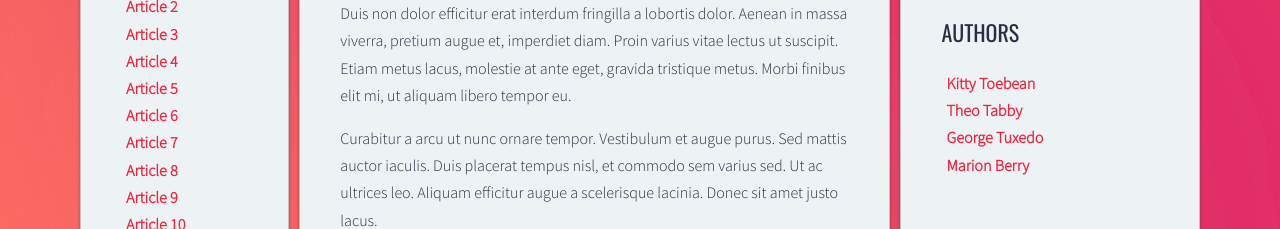
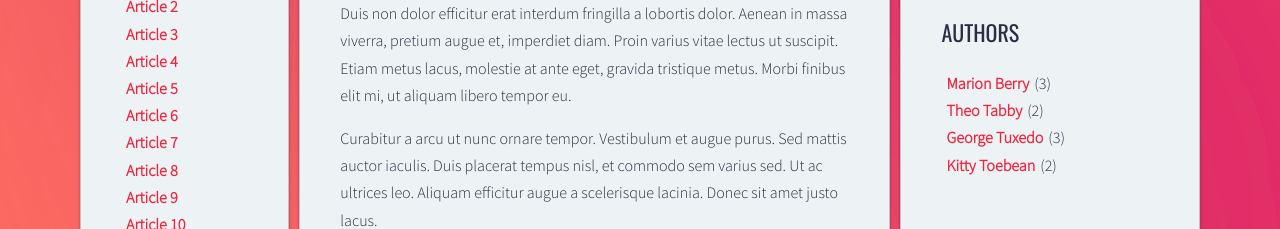
Before and after one commit to MarioDev716/javascript-blog, a website: page index.html in a window 1280 px wide. Shown: the part 392-621 px from the top of the page. Drawn offline with nearby package versions, Linux system fonts and the light colour scheme; a web font is replaced by a local one.

Commit message:
Task: 6.2 Wyświetlenie listy autorów

```diff
--- a/index.html
+++ b/index.html
@@ -406,28 +406,7 @@
             <h2 class="section-title">Tags</h2>
             <ul class="list tags"></ul>
             <h2 class="section-title">Authors</h2>
-            <ul class="list authors">
-              <li>
-                <a href="#">
-                  <span class="author-name">Kitty Toebean</span>
-                </a>
-              </li>
-              <li>
-                <a href="#">
-                  <span class="author-name">Theo Tabby</span>
-                </a>
-              </li>
-              <li>
-                <a href="#">
-                  <span class="author-name">George Tuxedo</span>
-                </a>
-              </li>
-              <li>
-                <a href="#">
-                  <span class="author-name">Marion Berry</span>
-                </a>
-              </li>
-            </ul>
+            <ul class="list authors"></ul>
           </aside>
         </main>
       </div>
--- a/js/script.js
+++ b/js/script.js
@@ -4,16 +4,15 @@ const optArticleSelector = '.post',
   optTitleSelector = '.post-title',
   optTitleListSelector = '.titles',
   optArticleTagsSelector = '.post-tags .list',
-  // optArticleAuthorSelector = '.post-author',
   optTagsListSelector = '.list.tags',
   optCloudClassCount = 5,
-  optCloudClassPrefix = 'tag-size-';
+  optCloudClassPrefix = 'tag-size-',
+  optAuthorsListSelector = '.authors.list';
 
 function titleClickHandler(event) {
   event.preventDefault();
   const clickedElement = this;
   console.clear();
-  // console.log('Post link was clicked: ' + this);
 
   /* [DONE] remove class 'active' from all article links */
 
@@ -98,7 +97,6 @@ function calculateTagsParams(tags) {
   const params = { max: 0, min: 999999 };
   /* [DONE] LOOP: for each tags value */
   for (let tag in tags) {
-    console.log(tag + ' is used ' + tags[tag] + ' times');
     /* [DONE] Calculate min and max values for tags argument */
     params.max = Math.max(tags[tag], params.max);
     params.min = Math.min(tags[tag], params.min);
@@ -169,7 +167,6 @@ function generateTags() {
 
   /* [NEW] create variable for all links HTML code */
   const tagsParams = calculateTagsParams(allTags);
-  console.log('tagsParams: ', tagsParams);
   let allTagsHTML = '';
 
   /* [NEW] START LOOP: for each tag in allTags */
@@ -187,13 +184,13 @@ function generateTags() {
     const tagLinkHTML =
       '<li><a href="#tag-' +
       tag +
-      '" class="' + optCloudClassPrefix +
+      '" class="' +
+      optCloudClassPrefix +
       calculateTagClass(allTags[tag], tagsParams) +
       '">' +
       tag +
       '</a></li>';
     allTagsHTML += tagLinkHTML;
-    console.log('tagLinkHTML: ', tagLinkHTML);
   }
   tagList.innerHTML = allTagsHTML;
 }
@@ -201,11 +198,10 @@ function generateTags() {
 generateTags();
 
 function tagClickHandler(event) {
-  console.log('tagClickHandler started!');
+  console.log('>>> tagClickHandler started!');
 
   /* prevent default action for this event */
   event.preventDefault();
-  // console.clear();
 
   /* make new constant named "clickedElement" and give it the value of "this" */
   const clickedElement = this;
@@ -223,7 +219,6 @@ function tagClickHandler(event) {
   for (let activeLink of activeLinks) {
     /* remove class active */
     activeLink.classList.remove('active');
-    // console.log('Remove .active from: ', activeLink);
   }
   /* END LOOP: for each active tag link */
 
@@ -256,19 +251,47 @@ addClickListenersToTags();
 
 function generateAuthors() {
   console.log('>>> generateAuthors started!');
+  /* Find all articles */
+
   const articles = document.querySelectorAll(optArticleSelector);
 
+  /* [NEW] create object for all authors */
+
+  let allAuthors = {};
+
+  /* For each article get atribute data-author and id */
   for (let article of articles) {
     const authorName = article.getAttribute('data-author');
     const articleName = article.getAttribute('id');
-
+    /* Develop HTML code for links to author */
     const authorHTML =
       '<a href="#author-' + authorName + '"> author: ' + authorName + '</a>';
     const test = '#' + articleName + ' > .post-author';
     const authorWrapper = article.querySelector(test);
     authorWrapper.innerHTML = authorHTML;
+
+    if (!allAuthors.hasOwnProperty(authorName)) {
+      allAuthors[authorName] = 1;
+    } else {
+      allAuthors[authorName]++;
+    }
   }
-  // console.log(html);
+
+  const authorsListHTML = document.querySelector(optAuthorsListSelector);
+
+  let HTML = '';
+
+  for (let author in allAuthors) {
+    HTML +=
+      '<li><a href="#author-' +
+      author +
+      '">' +
+      author +
+      '</a>(' +
+      allAuthors[author] +
+      ')</li>';
+  }
+  authorsListHTML.innerHTML = HTML;
 }
 
 generateAuthors();
@@ -278,7 +301,6 @@ function authorClickHandler(event) {
 
   /* prevent default action for this event */
   event.preventDefault();
-  // console.clear();
 
   /* make new constant named "clickedElement" and give it the value of "this" */
   const clickedElement = this;
@@ -288,7 +310,6 @@ function authorClickHandler(event) {
 
   /* make a new constant "tag" and extract tag from the "href" constant */
   const author = href.replace('#author-', '');
-  // console.log('Author: ', author);
 
   /* find all tag links with class active */
   const activeLinks = document.querySelectorAll('a.active[href^="#author-"]');
@@ -297,7 +318,6 @@ function authorClickHandler(event) {
   for (let activeLink of activeLinks) {
     /* remove class active */
     activeLink.classList.remove('active');
-    // console.log('Remove .active from: ', activeLink);
   }
   /* END LOOP: for each active tag link */
 
@@ -314,7 +334,9 @@ function authorClickHandler(event) {
 }
 
 function addClickListenersToAuthors() {
-  const authorLinks = document.querySelectorAll('.post-author a');
+  const authorLinks = document.querySelectorAll(
+    '.post-author a, .list.authors a'
+  );
   for (let author of authorLinks) {
     author.addEventListener('click', authorClickHandler);
   }
```
